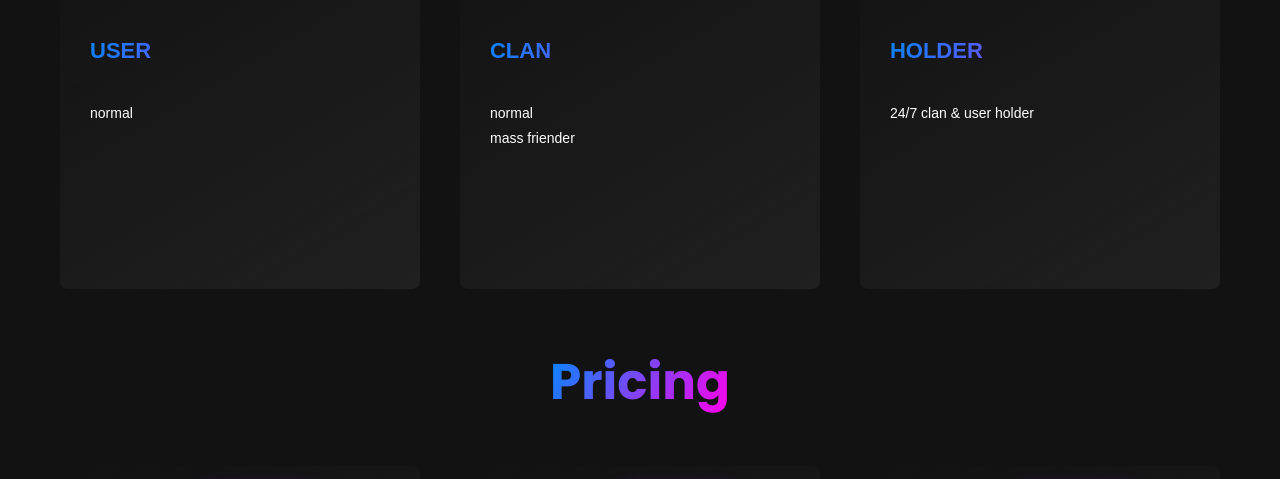
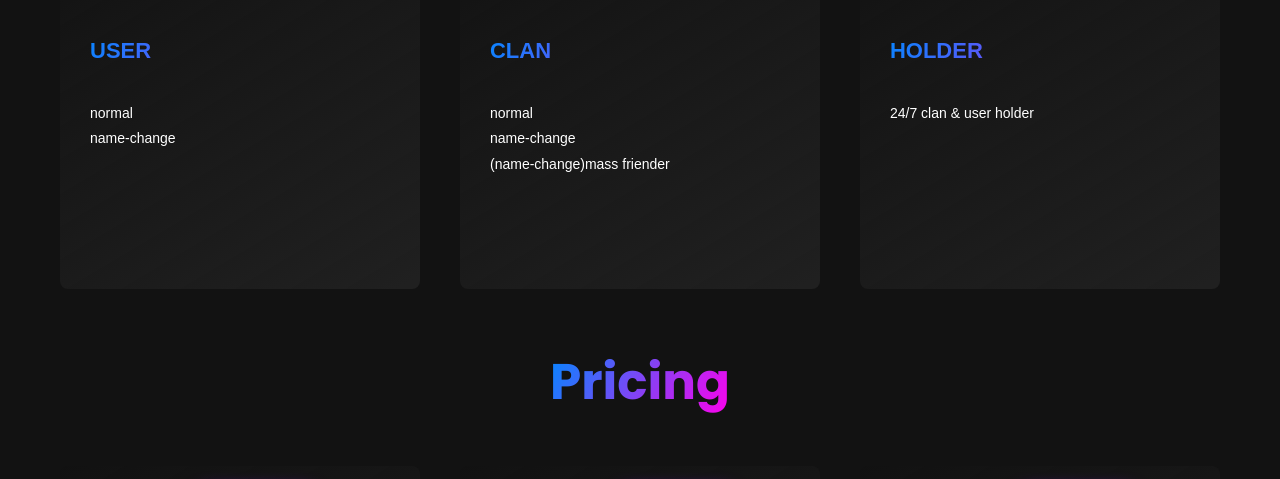
Before and after one commit to udpshit/tambot, a plain HTML site: page index.html in a window 1280 px wide. Shown: the part 3247-3726 px from the top of the page. Drawn offline with Linux system fonts and the light colour scheme; a script that the page names is missing.

Commit message:
Update index.html

```diff
--- a/index.html
+++ b/index.html
@@ -336,7 +336,7 @@
                             user
                         </h3>
                         <p>
-                            normal
+                            normal<br>name-change
                         </p>
                     </div>
                 </li>
@@ -350,7 +350,7 @@
                             CLAN
                         </h3>
                         <p>
-                            normal<br>mass friender
+                            normal<br>name-change<br>(name-change)mass friender
                         </p>
                     </div>
                 </li>
```
